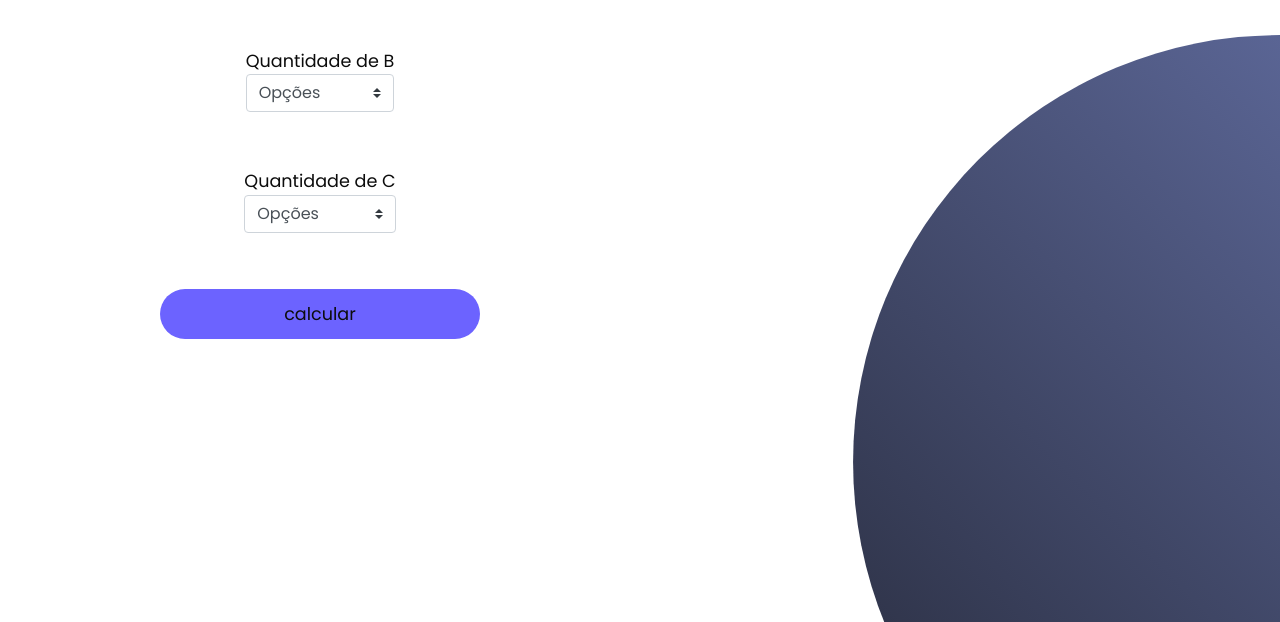
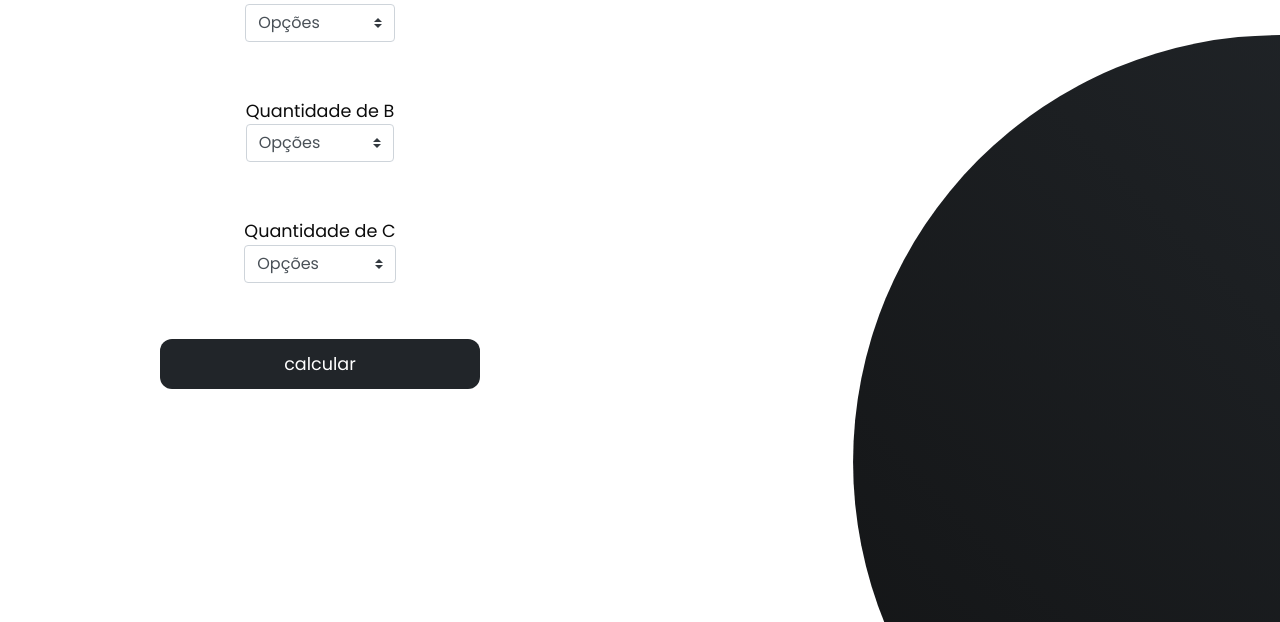
Before and after one commit to Endrigogustavo/MarlonMetodologia, a plain HTML site: page form.html in a window 1280 px wide. Shown: the part 178-800 px from the top of the page. Drawn offline with Linux system fonts and the light colour scheme.

Commit message:
Update form.css

```diff
--- a/css/form.css
+++ b/css/form.css
@@ -9,13 +9,10 @@
 }
 
 body {
-    background: #ffffff;
-    color: white;
-    font-weight: 500;
-    display: flex;
-    min-height: 100vh;
-    min-width: 100vw;
-    overflow-y: hidden;
+    font-family: "Roboto", sans-serif;
+    color:  #05141a;
+    background-color: hwb(270 81% 17%);
+    overflow-x: hidden;
 }
 
 main {
@@ -24,6 +21,7 @@ main {
     flex-direction: column;
     align-items: center;
     justify-content: center;
+    margin-top: 50px;
 }
 
 span{
@@ -115,9 +113,9 @@ main form input[type="submit"] {
     width: 50%;
     margin-top: 2rem;
     border: none;
-    border-radius: 32px;
-    background: #6C63FF;
-    color: #0C0C0C;
+    border-radius: 12px;
+    background:#212529;
+    color: #ffffff;
     font-size: 1.1rem;
     transition: all .3s ease-in-out;
 }
@@ -144,7 +142,7 @@ section.images .circle {
     width: 100%;
     top: 0;
     left: 0;
-    background: linear-gradient(45deg, #0C0C0C, #636FA4);
+    background: linear-gradient(45deg, #0C0C0C, #212529);
     clip-path: circle(40% at right 80%);
     z-index: -1;
 }
```
